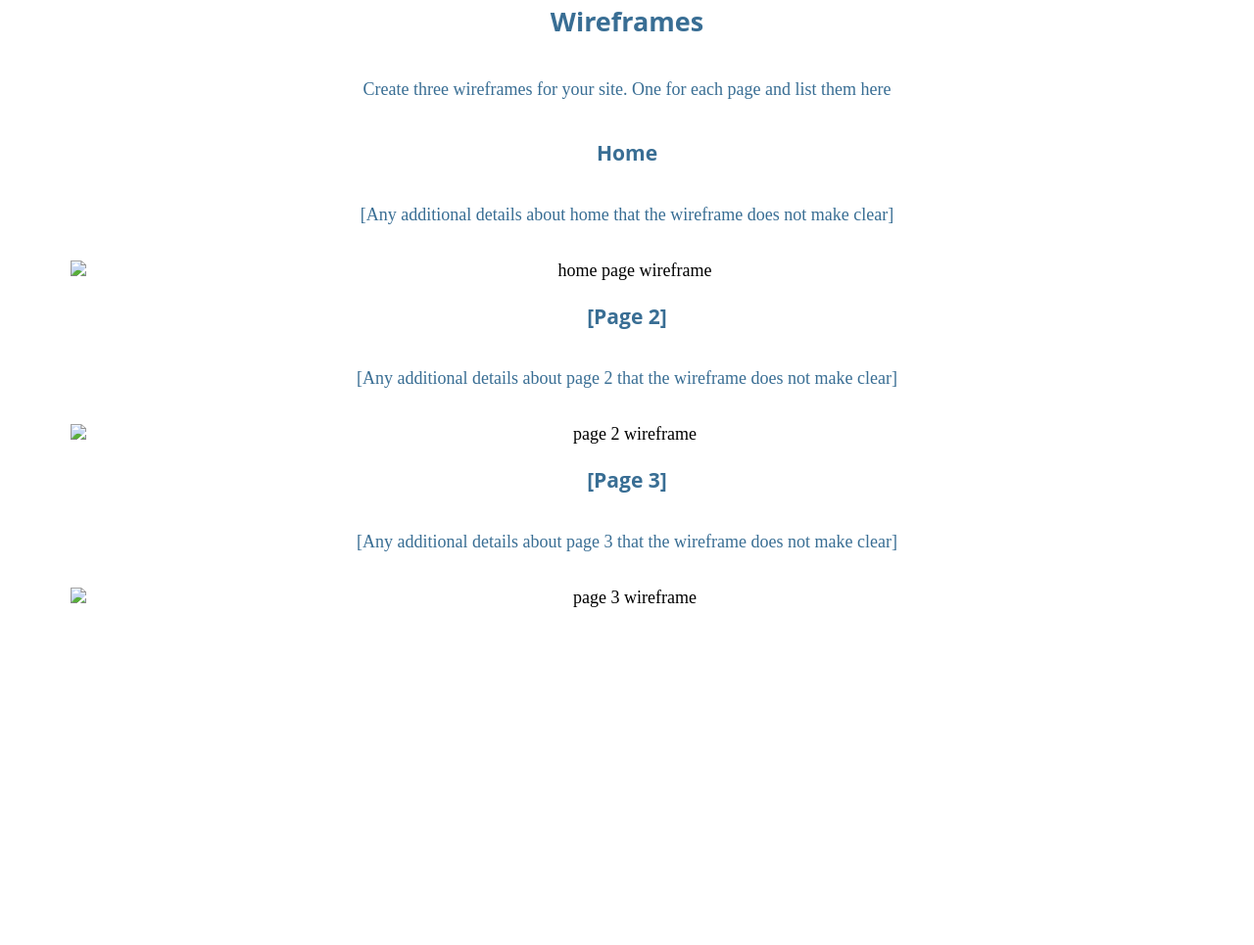
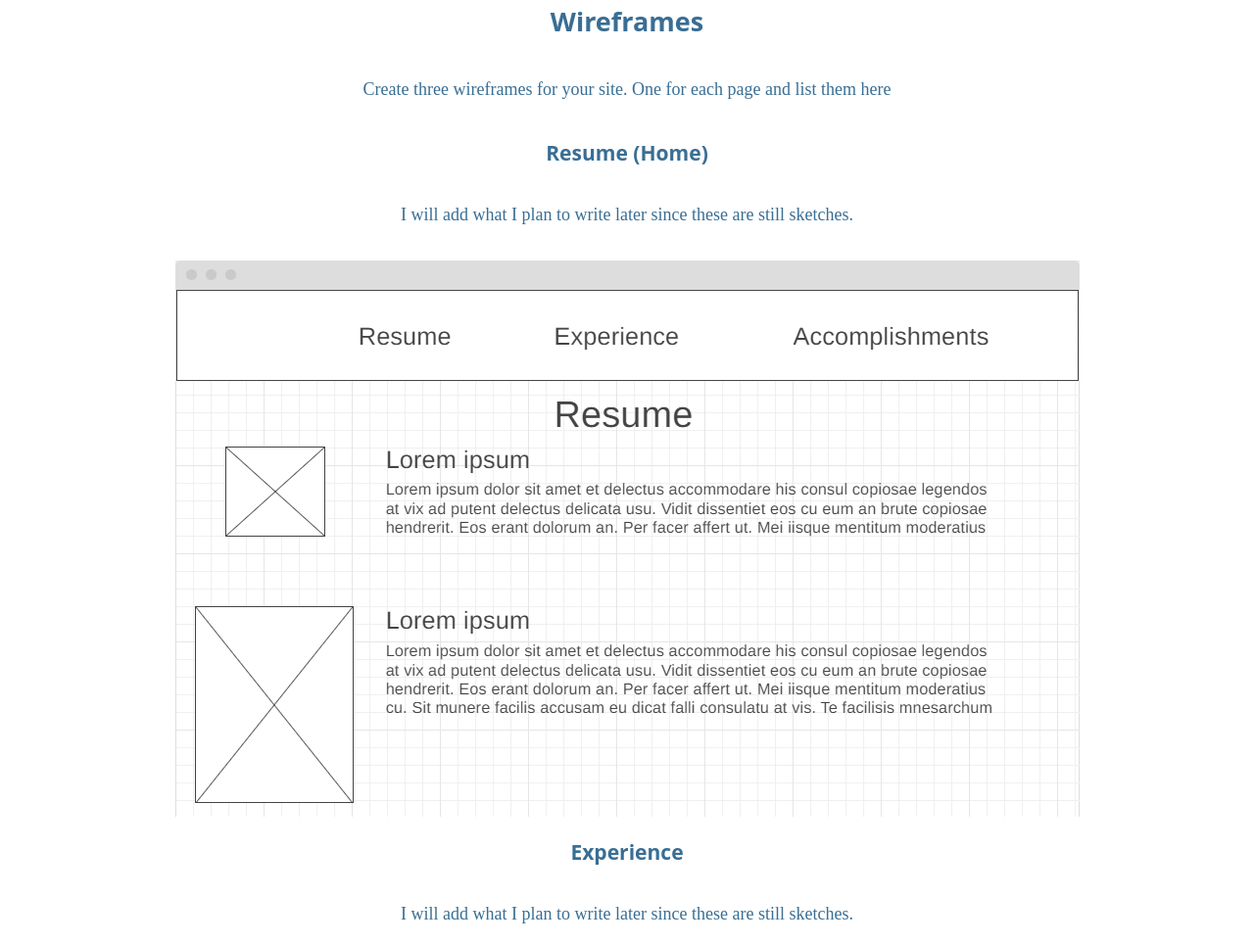
Before and after one commit to programmingcarpenter/Coding, a plain HTML site: page wdd130/wwr/personal_resume/site-plan.html in a window 1280 px wide. Shown: the part 4575-5540 px from the top of the page at 98% size. Before the commit the page ends 5268 px from the top, so only its background shows below. Drawn offline with Linux system fonts and the light colour scheme; a web font is replaced by a local one.

Commit message:
week 9 resume changes

```diff
--- a/wdd130/wwr/personal_resume/site-plan.html
+++ b/wdd130/wwr/personal_resume/site-plan.html
@@ -170,23 +170,23 @@
       <p>
         Create three wireframes for your site. One for each page and list them here</p>
 
-      <h3>Home</h3>
+      <h3>Resume (Home)</h3>
       <p>
-        [Any additional details about home that the wireframe does not make clear]
+        I will add what I plan to write later since these are still sketches.
       </p>
-      <img src="#" alt="home page wireframe">
+      <img src="images/resume-wireframe.png" alt="Resume wireframe">
 
-      <h3>[Page 2]</h3>
+      <h3>Experience</h3>
       <p>
-        [Any additional details about page 2 that the wireframe does not make clear]
+        I will add what I plan to write later since these are still sketches.
       </p>
-      <img src="#" alt="page 2 wireframe">
+      <img src="images/experience-wireframe.png" alt="Experience Wireframe">
 
-      <h3>[Page 3]</h3>
+      <h3>Accomplishments</h3>
       <p>
-        [Any additional details about page 3 that the wireframe does not make clear]
+        I will add what I plan to write later since these are still sketches.
       </p>
-      <img src="#" alt="page 3 wireframe">
+      <img src="images/accomplishments-wireframe.png" alt="Accomplishments wireframe">
     </main>
   </body>
 
```
Also changed, not shown: wdd130/wwr/personal_resume/images/accomplishments-wireframe.png (added), wdd130/wwr/personal_resume/images/experience-wireframe.png (added), wdd130/wwr/personal_resume/images/resume-wireframe.png (added).
